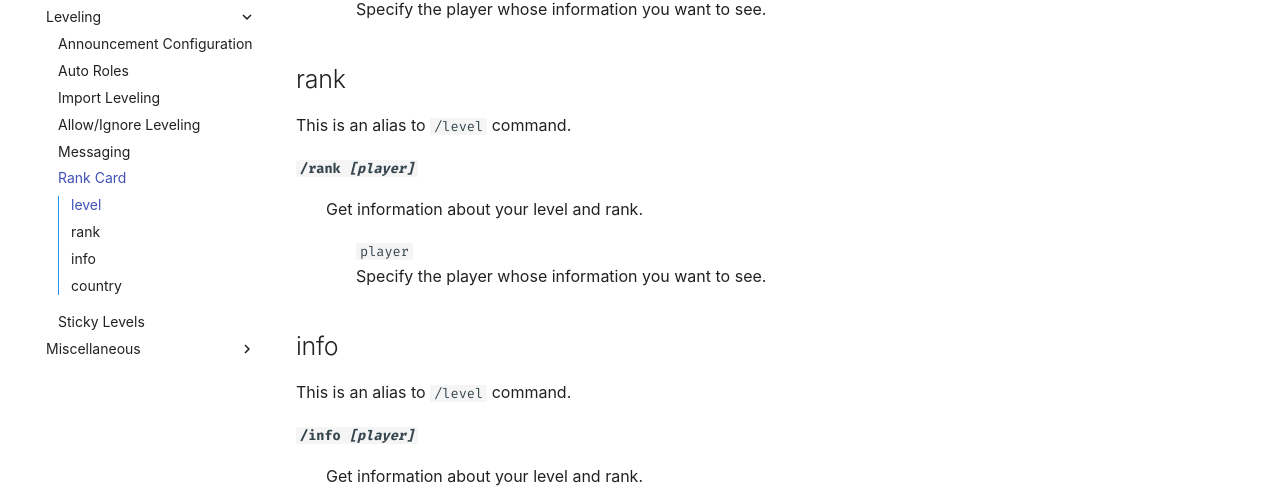
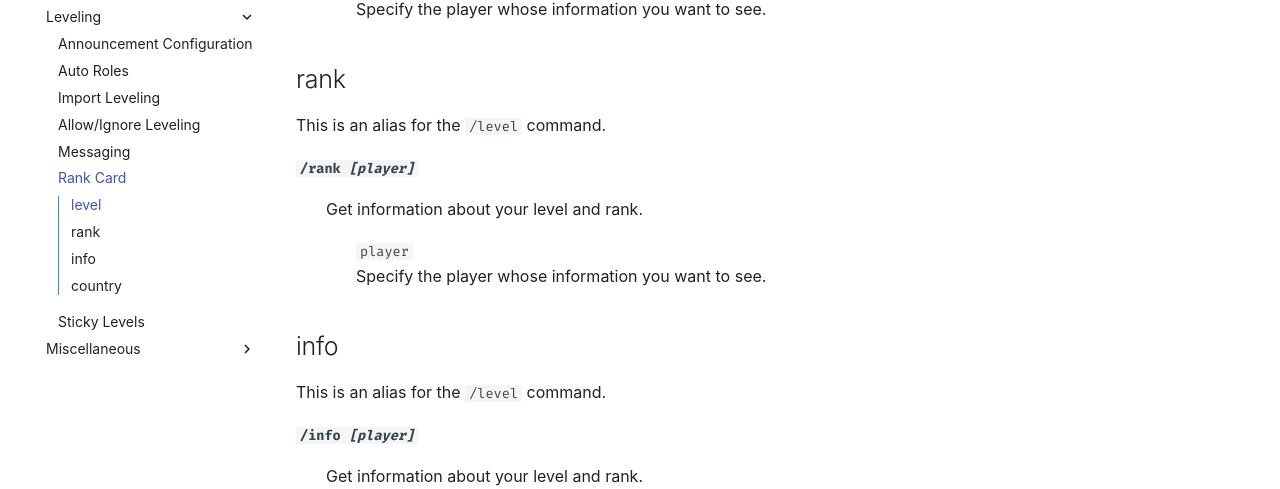
Before and after one commit to botlabs-gg/docs-piggy, an MkDocs documentation site: the page built from docs/Piggy-Commands/leveling/rank-card.md, in a window 1280 px wide and 900 px high, scrolled down 404 px. Shown: the part 145-634 px from the top of the window. Built offline with MkDocs 1.6.1 and Material for MkDocs 9.7.7, drawn with Linux system fonts in a browser that asks for light colours; some web fonts are replaced; comment, search, counter and statistics services are not loaded.

Commit message:
Fixed grammar

```diff
--- a/docs/Piggy-Commands/leveling/rank-card.md
+++ b/docs/Piggy-Commands/leveling/rank-card.md
@@ -13,7 +13,7 @@ Specify the player whose information you want to see.
 </dl>
 
 ## rank
-This is an alias to <code>/level</code> command.
+This is an alias for the <code>/level</code> command.
 <dl>
 <dt><code><b>/rank <i>[player]</i></b></code>
 <dd>Get information about your level and rank.
@@ -24,7 +24,7 @@ Specify the player whose information you want to see.
 </dl>
 
 ## info
-This is an alias to <code>/level</code> command.
+This is an alias for the <code>/level</code> command.
 <dl>
 <dt><code><b>/info <i>[player]</i></b></code>
 <dd>Get information about your level and rank.
```
